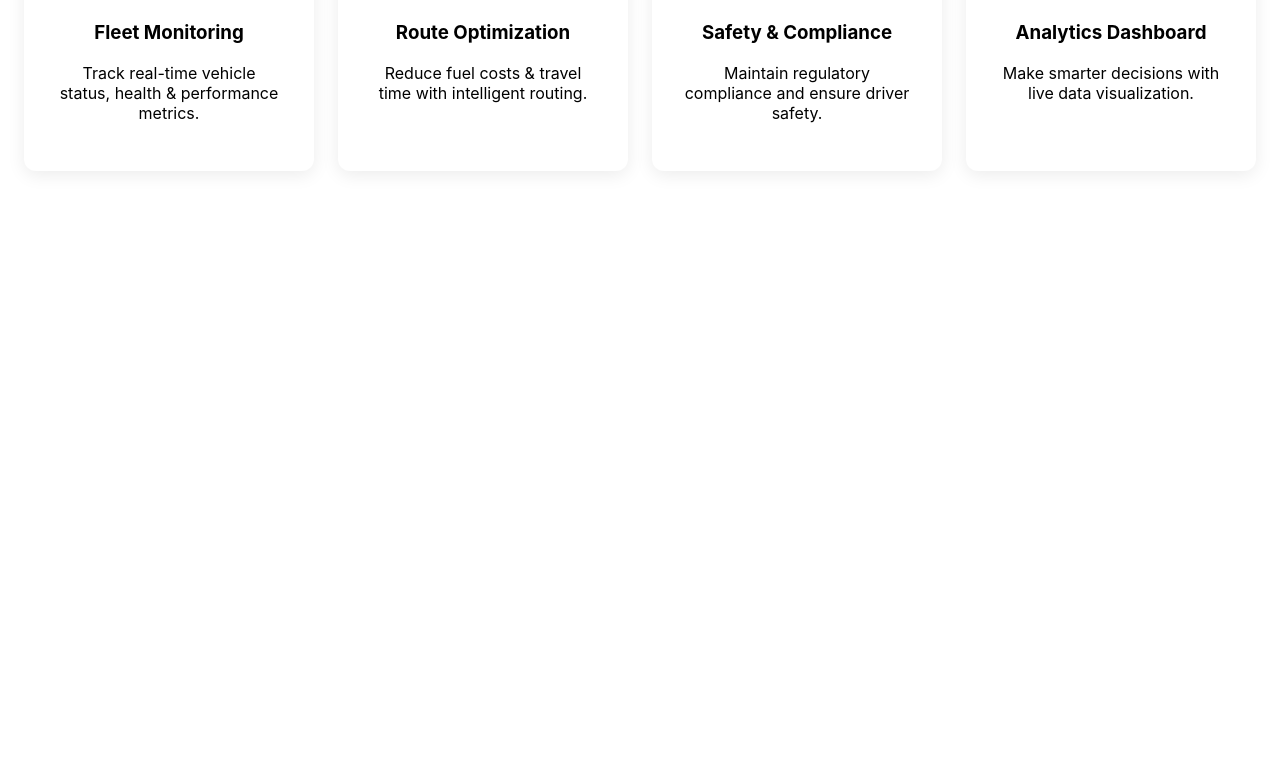
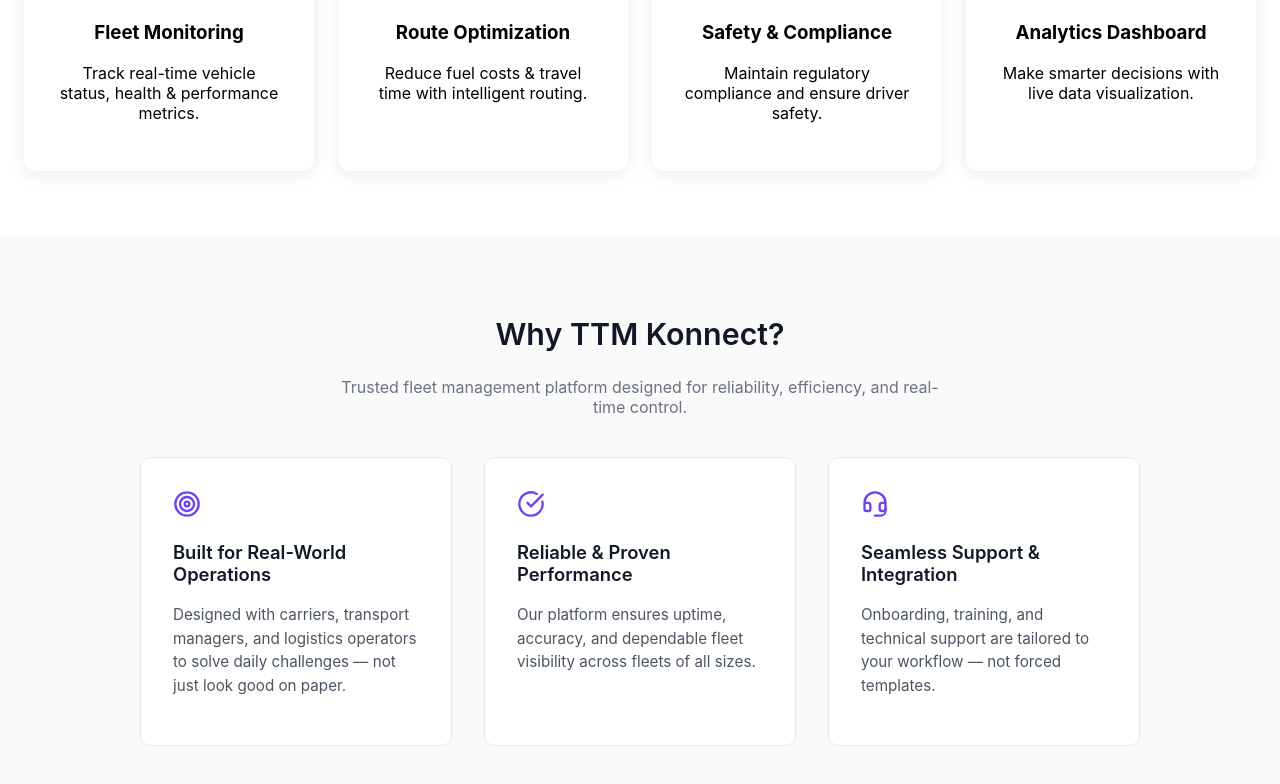
Before and after one commit to MananBagadi100/ttm-frontend-assignment, a React (Vite) app: page / in a window 1280 px wide. Shown: the part 1053-1837 px from the top of the page. Before the commit the page ends 1288 px from the top, so only its background shows below. Built offline with nearby package versions, Linux system fonts and the light colour scheme.

Commit message:
feat: add icons and spacing improvements to Benefits section

```diff
--- a/src/App.jsx
+++ b/src/App.jsx
@@ -1,6 +1,7 @@
 import Navbar from './components/Navbar'
 import Hero from './components/Hero'
 import Capabilities from './components/Capabilities'
+import Benefits from './components/Benefits'
 import './App.css'
 
 function App() {
@@ -10,6 +11,7 @@
       <Navbar />
       <Hero />
       <Capabilities />
+      <Benefits />
     </div>
   )
 }
--- /dev/null
+++ b/src/Styles/BenefitsStyles.css
@@ -0,0 +1,74 @@
+.why-ttm {
+  padding: 3.5rem 1.5rem;
+  background: #fafafa;
+  text-align: center;
+}
+
+.why-ttm h2 {
+  font-size: 1.9rem;
+  font-weight: 600;
+  color: #111827;
+}
+
+.why-subtext {
+  margin-top: 8px;
+  max-width: 620px;
+  margin-left: auto;
+  margin-right: auto;
+  color: #6b7280;
+  font-size: 1rem;
+}
+
+.why-grid {
+  margin-top: 2.5rem;
+  display: grid;
+  gap: 1.5rem;
+}
+
+.why-card {
+  background: white;
+  border: 1px solid #e5e7eb;
+  padding: 2rem;
+  border-radius: 10px;
+  text-align: left;
+  transition: 0.25s;
+}
+
+.why-icon {
+  margin-bottom: 12px;
+  color: #6b42ff; /* matches the purple theme */
+}
+
+.why-grid {
+  margin-top: 2.5rem;
+  display: grid;
+  gap: 2rem; /*more spacing to prevent cramping*/
+}
+
+.why-card:hover {
+  transform: translateY(-4px);
+  border-color: #cfcfcf;
+}
+
+.why-card h3 {
+  font-size: 1.15rem;
+  font-weight: 600;
+  color: #111827;
+}
+
+.why-card p {
+  margin-top: 6px;
+  line-height: 1.55;
+  font-size: 0.95rem;
+  color: #4b5563;
+}
+
+/* Desktop breakpoint point*/
+@media (min-width: 650px) {
+  .why-grid {
+    grid-template-columns: repeat(3, 1fr);
+    max-width: 1000px;
+    margin-left: auto;
+    margin-right: auto;
+  }
+}
--- /dev/null
+++ b/src/components/Benefits.jsx
@@ -0,0 +1,44 @@
+import "../Styles/BenefitsStyles.css";
+import {Target, CheckCircle, Headset} from "lucide-react";
+export default function Benefits() {
+    return (
+        <section className="why-ttm">
+            <h2>Why TTM Konnect?</h2>
+            <p className="why-subtext">
+                Trusted fleet management platform designed for reliability, efficiency, and
+                real-time control.
+            </p>
+
+            <div className="why-grid">
+
+                <div className="why-card">
+                    <div className="why-icon"><Target size={28}/></div>
+                    <h3>Built for Real-World Operations</h3>
+                    <p>
+                        Designed with carriers, transport managers, and logistics operators to solve
+                        daily challenges — not just look good on paper.
+                    </p>
+                </div>
+
+                <div className="why-card">
+                    <div className="why-icon"><CheckCircle size={28}/></div>
+                    <h3>Reliable & Proven Performance</h3>
+                    <p>
+                        Our platform ensures uptime, accuracy, and dependable fleet visibility across
+                        fleets of all sizes.
+                    </p>
+                </div>
+
+                <div className="why-card">
+                    <div className="why-icon"><Headset size={28}/></div>
+                    <h3>Seamless Support & Integration</h3>
+                    <p>
+                        Onboarding, training, and technical support are tailored to your workflow — not
+                        forced templates.
+                    </p>
+                </div>
+
+            </div>
+        </section>
+    );
+}
```
Also changed, not shown: src/Styles/NavbarStyles.css (+4 -8 lines).
